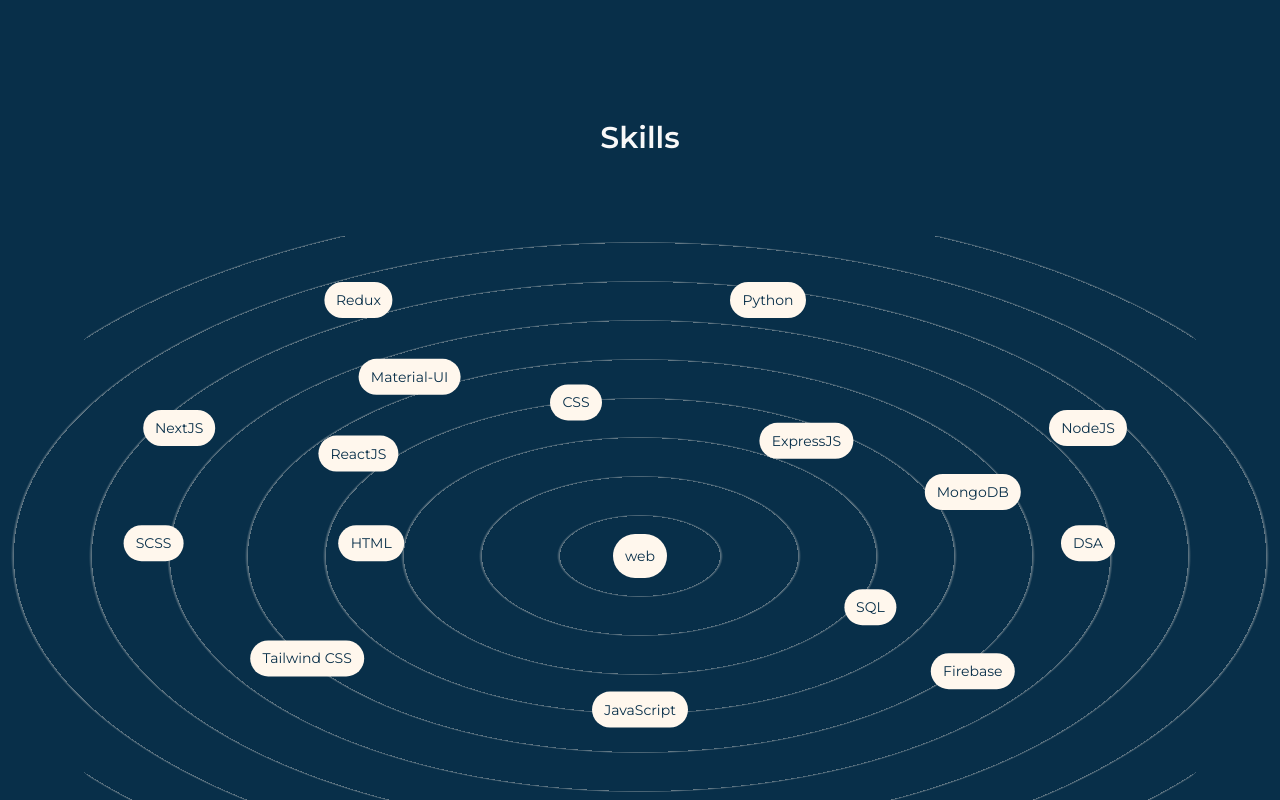
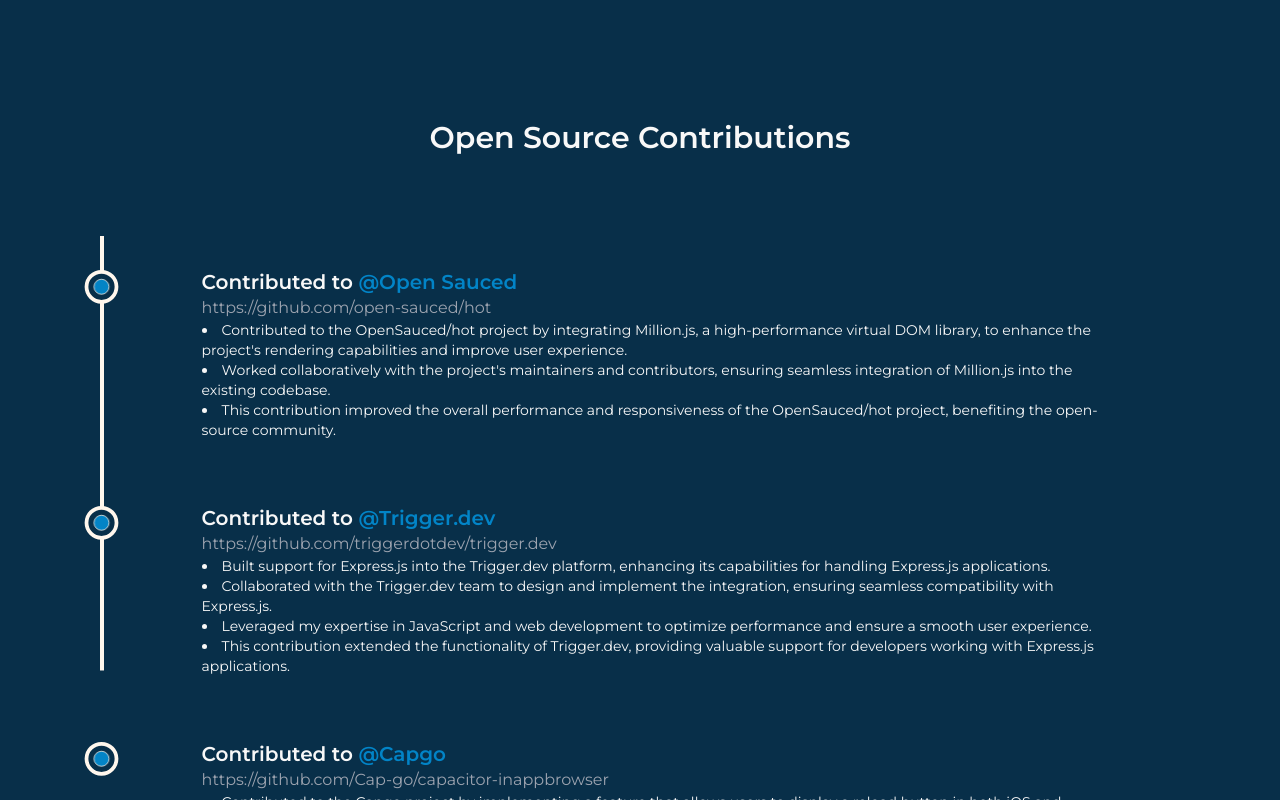
Before and after one commit to ayusham001/Portfolio, a React (Vite) app: page /About in a window 1280 px wide. Shown: the part 720-1520 px from the top of the page. Built offline with nearby package versions, Linux system fonts and the light colour scheme.

Commit message:
open source add

```diff
--- a/src/components/About.jsx
+++ b/src/components/About.jsx
@@ -3,12 +3,14 @@
 import Experience from './Experience'
 import Education from './Education'
 import TransitionEffect from './TransitionEffect'
+import OpenSource from './OpenSourceCont'
 
 export default function About({ isLightMode }) {
     return (
         <div className='mt-32'>
             <TransitionEffect />
             <Experience isLightMode={isLightMode} />
+            <OpenSource isLightMode={isLightMode} />
             <Skills isLightMode={isLightMode} />
             <Education isLightMode={isLightMode} />
         </div>
--- /dev/null
+++ b/src/components/OpenSourceCont.jsx
@@ -0,0 +1,101 @@
+import React, { useRef } from "react";
+import { motion, useScroll } from "framer-motion";
+import Icons from "./Icons";
+
+const Details = ({
+    contri,
+  company,
+  link,
+  work,
+  isLightMode,
+}) => {
+  const ref = useRef(null);
+  const convertToBulletPoints = (text) => {
+    return text.split("\n").map((line, index) => <li key={index}>{line}</li>);
+  };
+  const bulletPoints = Array.isArray(work) ? work : convertToBulletPoints(work);
+
+  return (
+    <li
+      ref={ref}
+      className="my-8 md:w-[80%] w-full mx-auto flex flex-col items-center justify-between"
+    >
+      <Icons isLightMode={isLightMode} reference={ref} />
+      <motion.div
+        initial={{ y: 50 }}
+        whileInView={{ y: 0 }}
+        transition={{ duration: 0.8, delay:0.5,type: "spring" }}
+      >
+        <h3 className="flex flex-wrap font-bold text-2xl sm:text-xl max-[640px]:text-lg">
+          {contri}&nbsp;<span className="text-sky-600">@{company}</span>
+        </h3>
+        <span
+          className={` font-medium max-[640px]:text-sm ${
+            isLightMode ? "text-sky-700" : "text-gray-400"
+          } `}
+        >
+          <a href={link} target='_blank'>{link}</a>
+        </span>
+        <ul className="list-disc list-inside md:text-sm">{bulletPoints}</ul>
+      </motion.div>
+    </li>
+  );
+};
+
+export default function OpenSource({ isLightMode }) {
+  const ref = useRef(null);
+  const { scrollYProgress } = useScroll({
+    target: ref,
+    offset: ["start end", "center start"],
+  });
+  return (
+    <div className="mb-36 mt-10">
+      <h2 className="font-bold text-5xl mb-20 w-full text-center md:text-3xl max-[640px]:text-2xl">
+      Open Source Contributions
+      </h2>
+      <div ref={ref} className="w-[75%] mx-auto relative lg:w-[90%]">
+        <motion.div
+          style={{ scaleY: scrollYProgress }}
+          className={`absolute left-[36px] max-[770px]:left-0 top-0 w-[4px] h-full origin-top ${
+            isLightMode ? "bg-sky-950" : "bg-orange-50"
+          } `}
+        />
+        <div className="mx-2">
+          <ul className="w-full flex flex-col items-start justify-evenly ml-4">
+          <Details
+            isLightMode={isLightMode}
+            contri="Contributed to"
+            company="Open Sauced"
+            link="https://github.com/open-sauced/hot"
+            work={`Contributed to the OpenSauced/hot project by integrating Million.js, a high-performance virtual DOM library, to enhance the project's rendering capabilities and improve user experience.
+                Worked collaboratively with the project's maintainers and contributors, ensuring seamless integration of Million.js into the existing codebase.
+                This contribution improved the overall performance and responsiveness of the OpenSauced/hot project, benefiting the open-source community.`}
+          />
+          <Details
+            isLightMode={isLightMode}
+            contri="Contributed to"
+            company="Trigger.dev"
+            link="https://github.com/triggerdotdev/trigger.dev"
+            work={`Built support for Express.js into the Trigger.dev platform, enhancing its capabilities for handling Express.js applications.
+                Collaborated with the Trigger.dev team to design and implement the integration, ensuring seamless compatibility with Express.js.
+                Leveraged my expertise in JavaScript and web development to optimize performance and ensure a smooth user experience.
+                This contribution extended the functionality of Trigger.dev, providing valuable support for developers working with Express.js applications.`}
+            />
+            <Details
+                isLightMode={isLightMode}
+                contri="Contributed to"
+                company="Capgo"
+                link="https://github.com/Cap-go/capacitor-inappbrowser"
+                work={`Contributed to the Capgo project by implementing a feature that allows users to display a reload button in both iOS and Android versions of the application.
+                    Collaborated with the Capgo development team to understand user requirements and design specifications.
+                    Developed and tested the feature, ensuring cross-platform compatibility and a seamless user experience.
+                    This contribution enhanced the usability of the Capgo application, providing users with a convenient way to refresh content.`}
+            />
+
+
+          </ul>
+        </div>
+      </div>
+    </div>
+  );
+}
```
